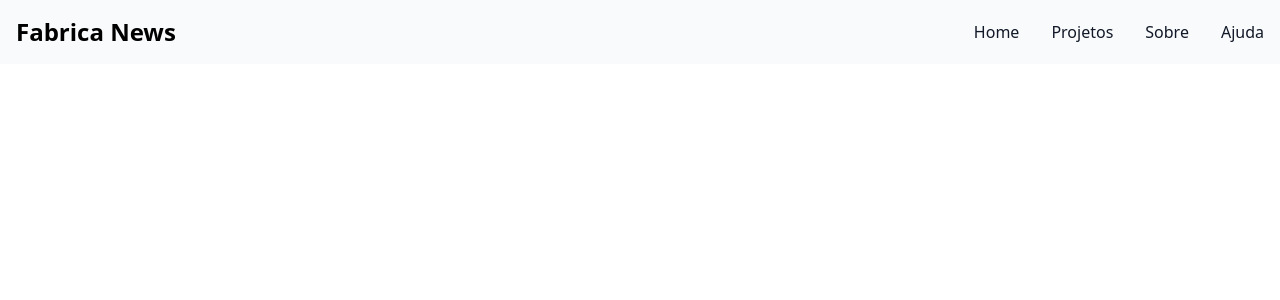
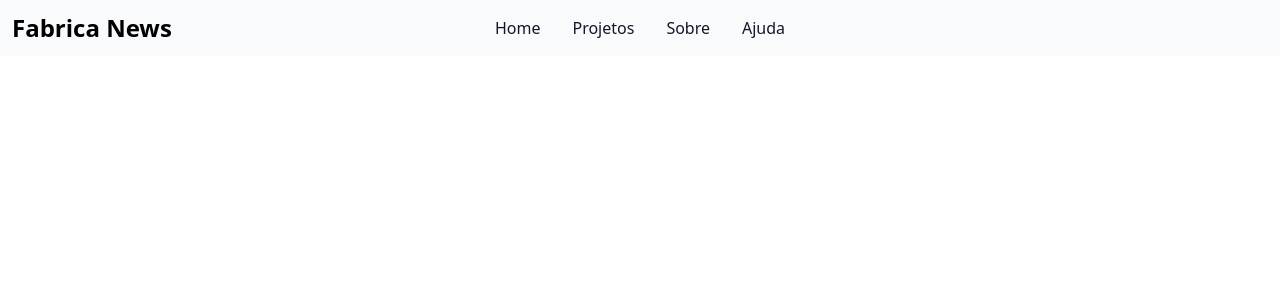
Before and after one commit to fabricadesoftware-ifc/fabricaNews_frontEnd, a Vue app: page / in a window 1280 px wide. Shown: the top 300 px of the page. Built offline with nearby package versions, Linux system fonts and the light colour scheme.

Commit message:
fix: Centralizando NavBar

```diff
--- a/src/components/NavBar.vue
+++ b/src/components/NavBar.vue
@@ -2,8 +2,8 @@
 </script>
 <template>
 <nav class="border-gray-200 bg-gray-50 dark:bg-gray-800 dark:border-gray-700">
-    <div class="max-w-screen-xl flex flex-wrap items-center justify-between mx-auto p-4">
-      <a href="#" class="flex items-center">
+    <div class="max-w-screen-xl flex flex-wrap items-center justify-center mx-auto p-4">
+      <a href="#" class="absolute left-3 top-3 items-center">
           <span class="self-center text-2xl font-semibold whitespace-nowrap dark:text-white">Fabrica News</span>
       </a>
       <div class="hidden w-full md:block md:w-auto" id="navbar-solid-bg">
```
